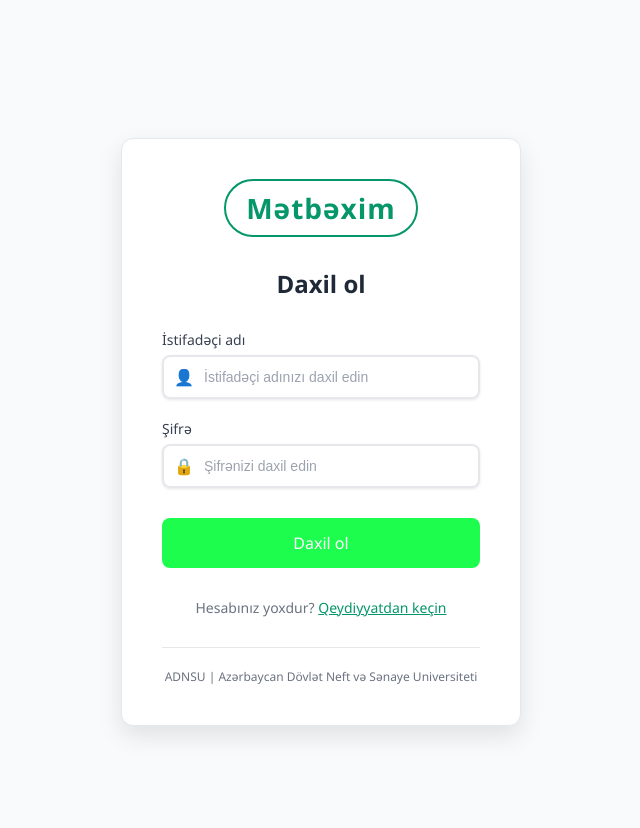
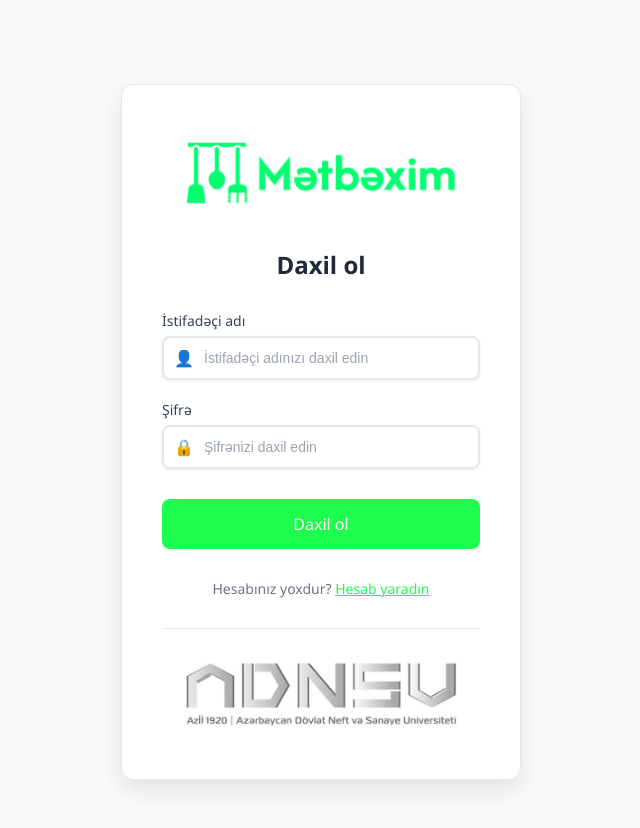
Before and after one commit to HasanAhmadov/Recipe-Sharing-Platform-React-Frontend-604.23E, a React (Vite) app: page /login in a window 1280 px wide. Shown: the top 828 px of the page, without its empty margins (319-959 px from the left). Built offline with nearby package versions, Linux system fonts and the light colour scheme; the HTML template or start-up script is replaced by a standard one.

Commit message:
Login and Register pages fixed

```diff
--- a/src/components/Login.css
+++ b/src/components/Login.css
@@ -171,16 +171,17 @@
 .register-button {
     background: none;
     border: none;
-    color: #059669;
+    color: #1dfd4d; /* Light green */
     font-weight: 500;
     cursor: pointer;
     font-size: 14px;
     padding: 0;
     text-decoration: underline;
+    transition: color 0.2s;
 }
 
 .register-button:hover {
-    color: #047857;
+    color: #03e158; /* Slightly darker light green on hover */
 }
 
 .footer {
--- a/src/components/Login.jsx
+++ b/src/components/Login.jsx
@@ -108,7 +108,11 @@
 
                 {/* Logo Section */}
                 <div className="logo-section">
-                    <h1 className="logo-text">Mətbəxim</h1>
+                <img
+                    src="/logo-metbexim.png"
+                    alt="Mətbəxim Logo"
+                    className="logo-image"
+                />
                 </div>
 
                 {/* Form Title */}
@@ -180,14 +184,18 @@
                             onClick={handleRegisterRedirect}
                             className="register-button"
                         >
-                            Qeydiyyatdan keçin
+                            Hesab yaradın
                         </button>
                     </p>
                 </div>
 
                 {/* University Branding */}
                 <div className="footer">
-                    <p>ADNSU | Azərbaycan Dövlət Neft və Sənaye Universiteti</p>
+                    <img
+                        src="/logo-adnsu.png"
+                        alt="ADNSU Logo"
+                        style={{ maxWidth: '300px', height: 'auto', display: 'block', margin: '0 auto' }}
+                    />
                 </div>
             </div>
         </div>
--- a/src/components/Register.jsx
+++ b/src/components/Register.jsx
@@ -195,7 +195,11 @@
 
                 {/* University Branding */}
                 <div className="footer">
-                    <p>ADNSU | Azərbaycan Dövlət Neft və Sənaye Universiteti</p>
+                    <img
+                        src="/logo-adnsu.png"
+                        alt="ADNSU Logo"
+                        style={{ maxWidth: '300px', height: 'auto', display: 'block', margin: '0 auto' }}
+                    />
                 </div>
             </div>
         </div>
```
Also changed, not shown: public/logo-adnsu.png (added).
